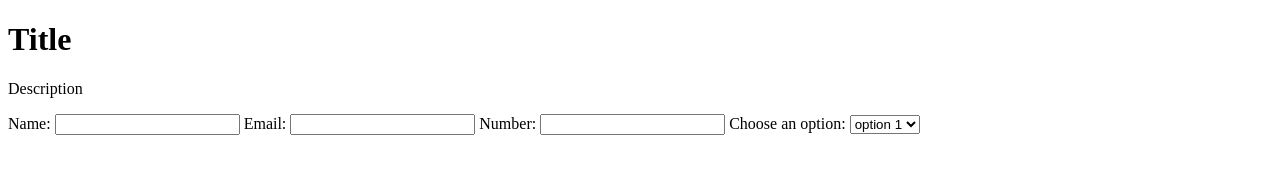
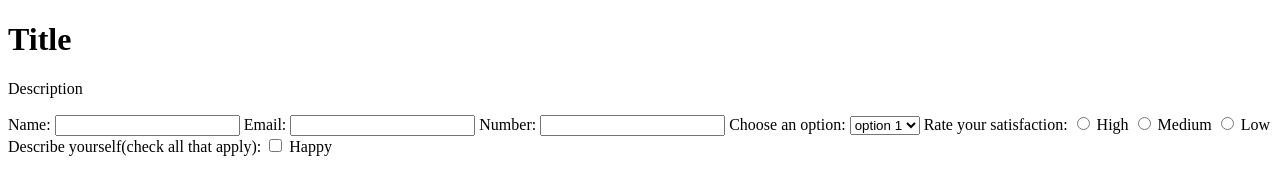
Before and after one commit to code-Brian/survey, a plain HTML site: page index.html in a window 1280 px wide. Drawn offline with Linux system fonts and the light colour scheme.

Commit message:
updated index.html to have additional form buttons

```diff
--- a/index.html
+++ b/index.html
@@ -11,11 +11,11 @@
     <h1 id="title">Title</h1>
     <p id="description">Description</p>
     <form id="survey-form">
-        <label id="label-name">Name:</label>
+        <label id="label-name" for="name">Name:</label>
             <input id="name" type="text" name="name">
-        <label id="label-email">Email:</label>
+        <label id="label-email" for="email">Email:</label>
             <input id="email" type="email" name="email">
-        <label id="label-number">Number:</label>
+        <label id="label-number" for="number">Number:</label>
             <!-- formulate args to check valid email for user story #6 -->
             <input id="number" type="number" name="number">
             <!-- formulate args to check valid number input for user story #8 -->
@@ -26,6 +26,21 @@
             <option value="option 2">option 2</option>
             <option value="option 3">option 3</option>
         </select>
+
+        <label for="satisfaction">Rate your satisfaction:</label>
+
+        <input type="radio" name="satisfaction" value="high">
+            <label for="high">High</label>
+        <input type="radio" name="satisfaction" value="med">
+            <label for="med">Medium</label>
+        <input type="radio" name="satisfaction" value="low">
+            <label for="low" name="satisfaction">Low</label>
+
+        <label for="personality">Describe yourself(check all that apply):</label>
+
+        <input type="checkbox" name="personality" value="happy">
+            <label for="happy" name="personality">Happy</label>
+
     </form>
 </body>
 </html>
```
